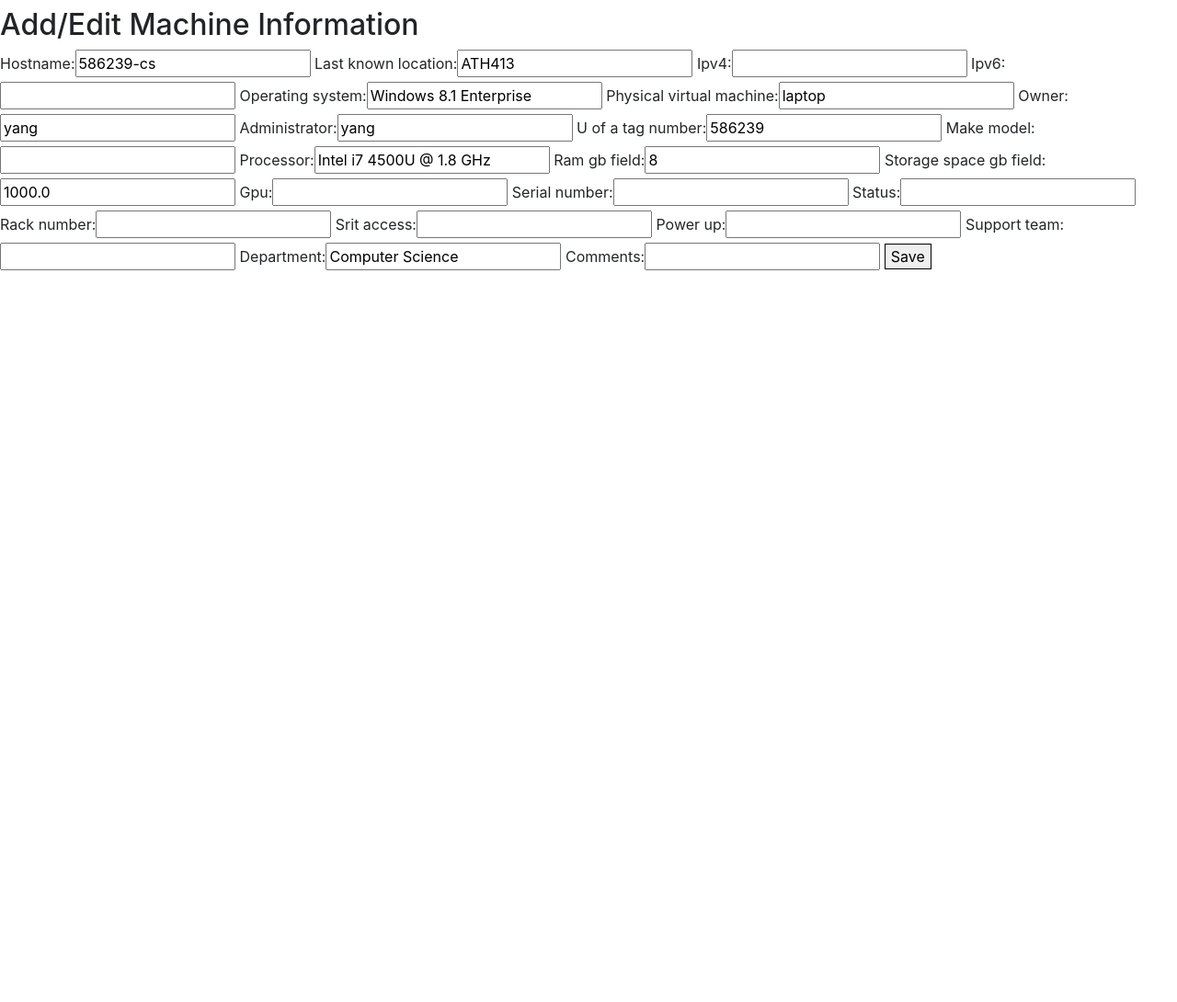
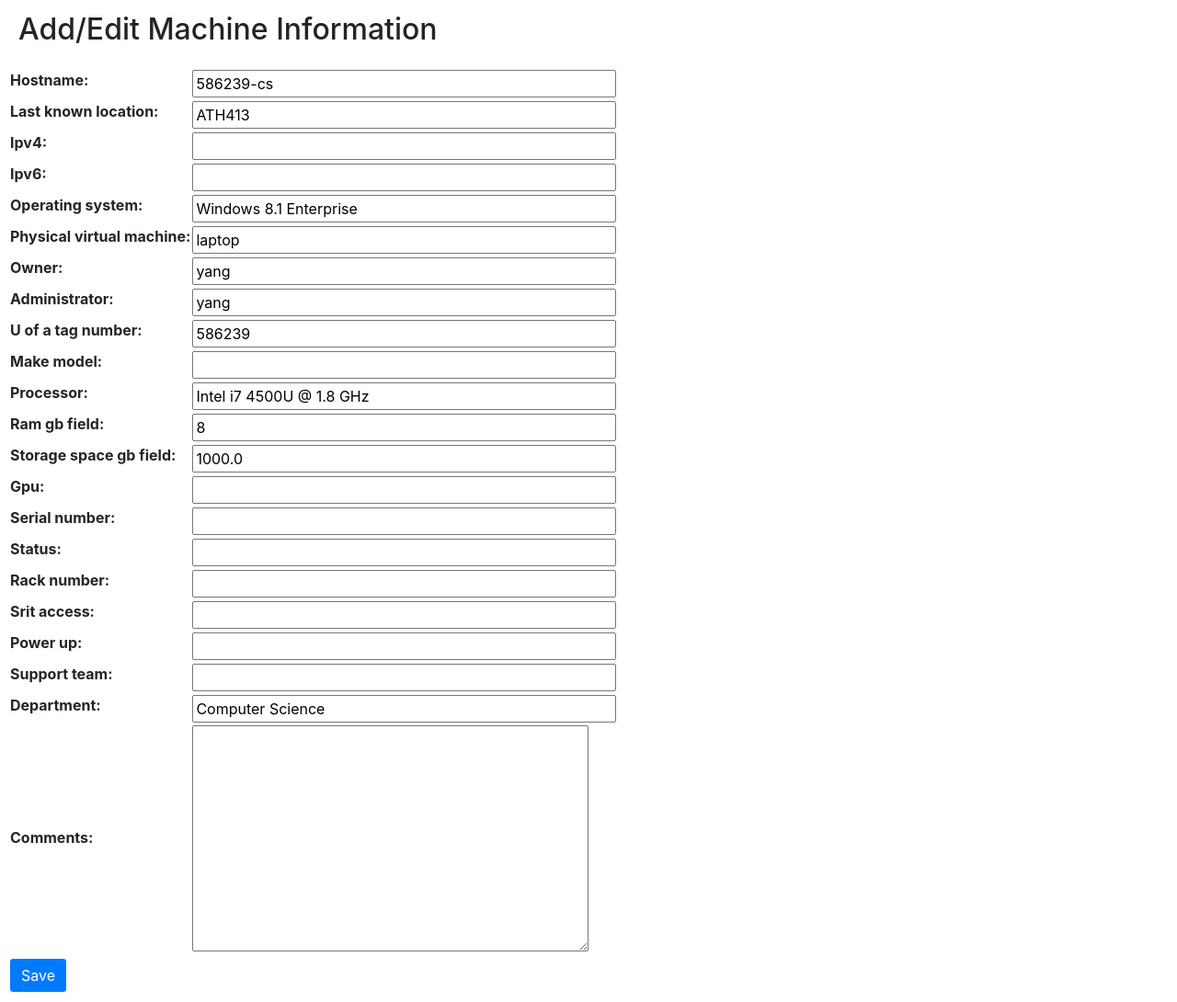
Before and after one commit to letri6tdn/webcmdb_v1, a Django app: a page that uses templates/machine_edit.html in a window 1280 px wide. Shown: the whole page at 92% size. Before the commit the page ends 294 px from the top, so only its background shows below. Run offline with Django 3.2, Linux system fonts and the light colour scheme; data comes from the database, SQL or seed files in the repository; some libraries are stand-ins or nearby versions.

Commit message:
Edit.html minor beauty fix

```diff
--- a/machine/forms.py
+++ b/machine/forms.py
@@ -6,7 +6,8 @@ class MachineForm(forms.ModelForm):
 
     class Meta:
         model = Machines
-        fields = (	'hostname',
+
+        fields = [	'hostname',
         			'last_known_location',
         			'ipv4',
         			'ipv6',
@@ -27,28 +28,28 @@ class MachineForm(forms.ModelForm):
         			'power_up',
         			'support_team',
         			'department',
-        			'comments')
+        			'comments']
         widgets = {
-            'hostname': forms.TextInput(attrs={'size':20}),
-            'last_known_location': forms.TextInput(attrs={'size':20}),
-            'ipv4': forms.TextInput(attrs={'size':20}),
-            'ipv6': forms.TextInput(attrs={'size':20}),
-            'operating_system': forms.TextInput(attrs={'size':20}),
-            'physical_virtual_machine': forms.TextInput(attrs={'size':20}),
-            'owner': forms.TextInput(attrs={'size':20}),
-            'administrator': forms.TextInput(attrs={'size':20}),
-            'u_of_a_tag_number': forms.TextInput(attrs={'size':20}),
-            'make_model': forms.TextInput(attrs={'size':20}),
-            'processor': forms.TextInput(attrs={'size':20}),
-            'ram_gb_field': forms.TextInput(attrs={'size':20}),
-            'storage_space_gb_field': forms.TextInput(attrs={'size':20}),
-            'gpu': forms.TextInput(attrs={'size':20}),
-            'serial_number': forms.TextInput(attrs={'size':20}),
-            'status': forms.TextInput(attrs={'size':20}),
-            'rack_number': forms.TextInput(attrs={'size':20}),
-            'srit_access': forms.TextInput(attrs={'size':20}),
-            'power_up': forms.TextInput(attrs={'size':20}),
-            'support_team': forms.TextInput(attrs={'size':20}),
-            'department': forms.TextInput(attrs={'size':20}),
-            'comments': forms.TextInput(attrs={'size':20}),
+            'hostname': forms.TextInput(attrs={'size':40}),
+            'last_known_location': forms.TextInput(attrs={'size':40}),
+            'ipv4': forms.TextInput(attrs={'size':40}),
+            'ipv6': forms.TextInput(attrs={'size':40}),
+            'operating_system': forms.TextInput(attrs={'size':40}),
+            'physical_virtual_machine': forms.TextInput(attrs={'size':40}),
+            'owner': forms.TextInput(attrs={'size':40}),
+            'administrator': forms.TextInput(attrs={'size':40}),
+            'u_of_a_tag_number': forms.TextInput(attrs={'size':40}),
+            'make_model': forms.TextInput(attrs={'size':40}),
+            'processor': forms.TextInput(attrs={'size':40}),
+            'ram_gb_field': forms.TextInput(attrs={'size':40}),
+            'storage_space_gb_field': forms.TextInput(attrs={'size':40}),
+            'gpu': forms.TextInput(attrs={'size':40}),
+            'serial_number': forms.TextInput(attrs={'size':40}),
+            'status': forms.TextInput(attrs={'size':40}),
+            'rack_number': forms.TextInput(attrs={'size':40}),
+            'srit_access': forms.TextInput(attrs={'size':40}),
+            'power_up': forms.TextInput(attrs={'size':40}),
+            'support_team': forms.TextInput(attrs={'size':40}),
+            'department': forms.TextInput(attrs={'size':40}),
+            'comments': forms.Textarea(),
         }
--- a/templates/machine_edit.html
+++ b/templates/machine_edit.html
@@ -1,11 +1,16 @@
 {% extends 'base.html' %}
 
 {% block content %}
-    <h2>Add/Edit Machine Information</h2>
-    <form method="POST" class="post-form">
+    <h2 style="padding:5px 5px 5px 20px">Add/Edit Machine Information</h2>
+    <form method="POST" class="post-form" style="padding: 10px">
+
     	{% csrf_token %}
-        {{ form.as_table }}
-        <button style="border: solid 1px" type="submit" onclick="confirm_changes()">Save</button>
+    	<table >
+
+        	{{ form }}
+
+    	</table>
+        <button style="border: solid 1px" type="submit" onclick="confirm_changes()" class="btn btn-primary">Save</button>
 
 	    <script>
 	    	function confirm_changes() {
```
